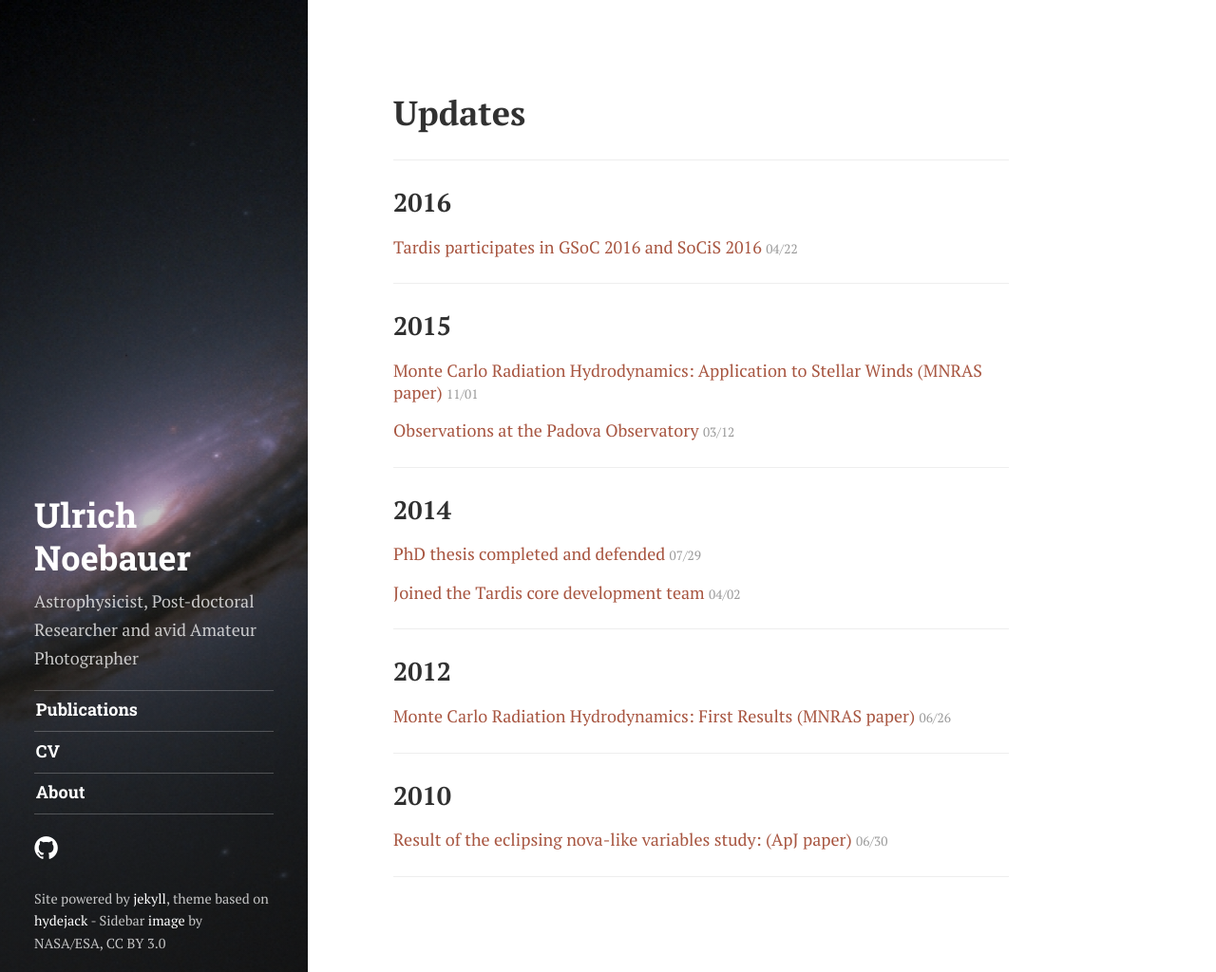
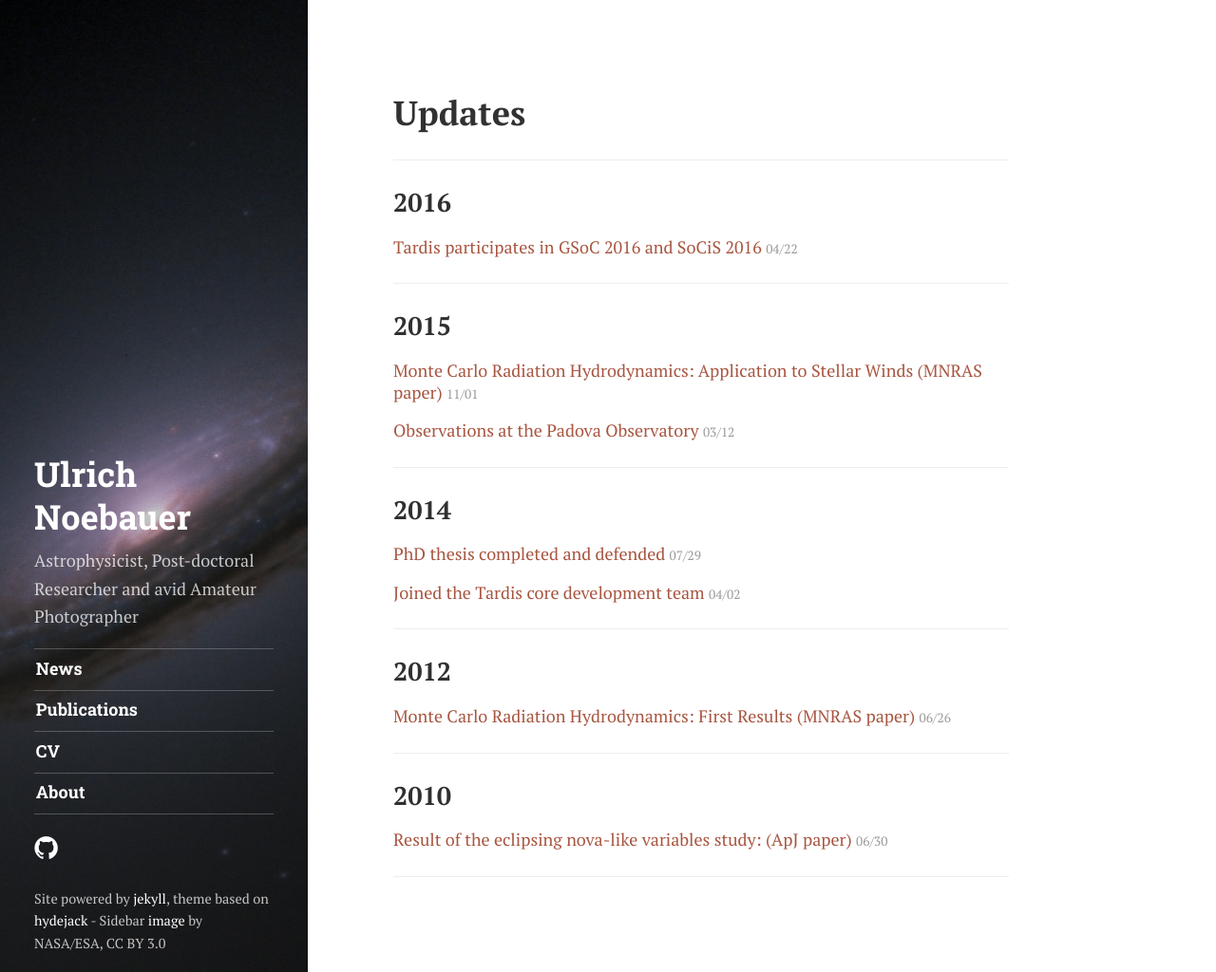
Before and after one commit to unoebauer/unoebauer.github.io, a Jekyll site: the page built from index.html, in a window 1280 px wide and 1024 px high. Shown: the whole window at 95% size. Built offline with Jekyll 4.4.1, drawn with Linux system fonts in a browser that asks for light colours; some web fonts are replaced.

Commit message:
Adjust sidebar
* sidebar now contains a link to the "blog overview", i.e. the research
  news
* the top sidebar item (Ulrich Noebauer) now links to "about"

```diff
--- a/_includes/sidebar.html
+++ b/_includes/sidebar.html
@@ -21,12 +21,15 @@
 <aside id="_sidebar" class="sidebar" {% if image %}style="background-image:url('{{ image }}')"{% endif %}>
   <div class="container sidebar-sticky">
     <div class="sidebar-about">
-      <h1><a href="{{ site.baseurl }}/">{{ site.title }}</a></h1>
+      <h1><a href="{{ site.baseurl }}/about">{{ site.title }}</a></h1>
       {{ site.description | markdownify }}
     </div>
 
     <nav class="sidebar-nav">
       <ul>
+        <li>
+          <a class="sidebar-nav-item" href="{{ site.baseurl }}/">News</a>
+        </li>
         {% for tag_key in site.sidebar_tags %}
           {% assign tag = site.data.tags[tag_key] %}
           <li>
```
